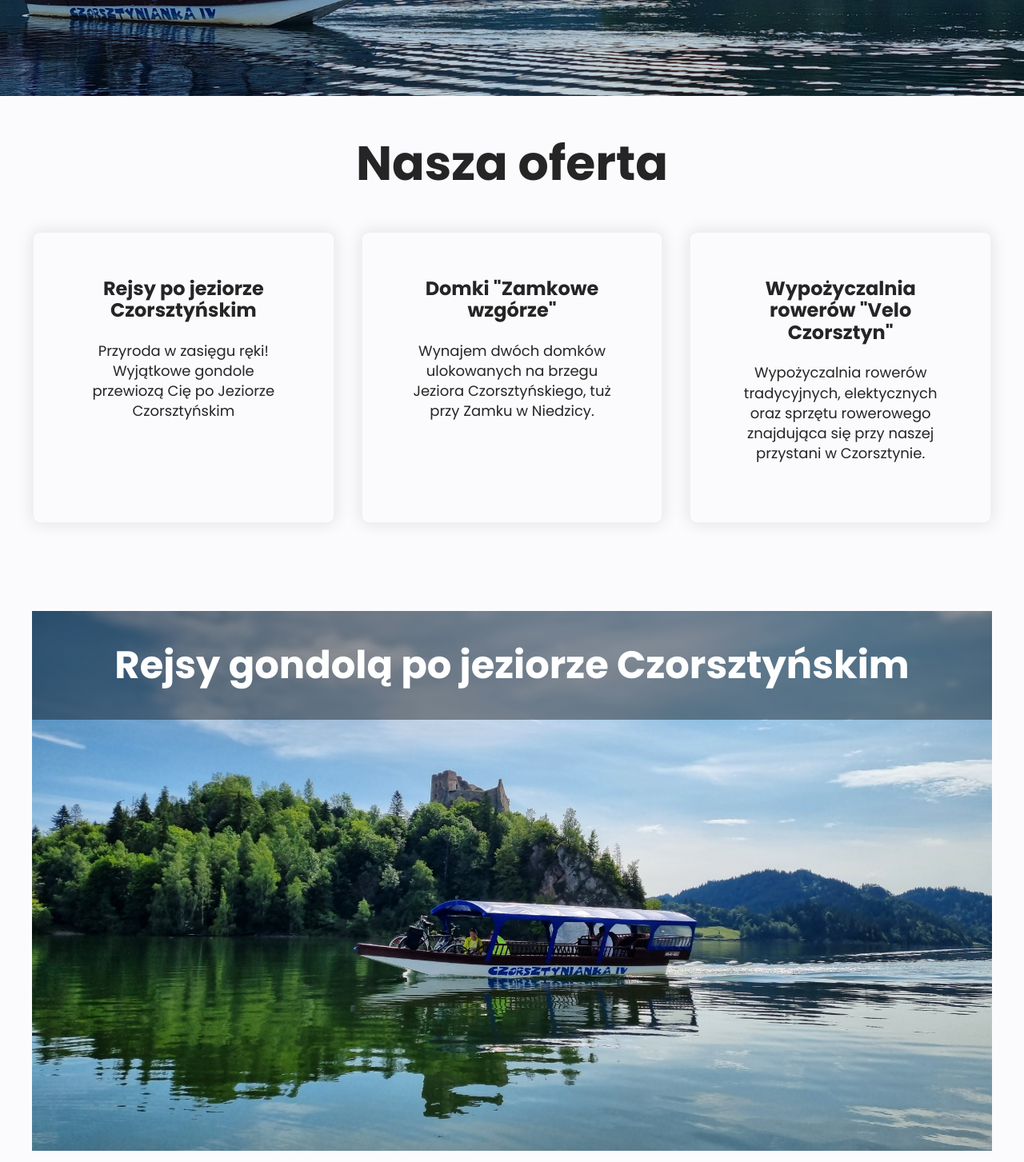
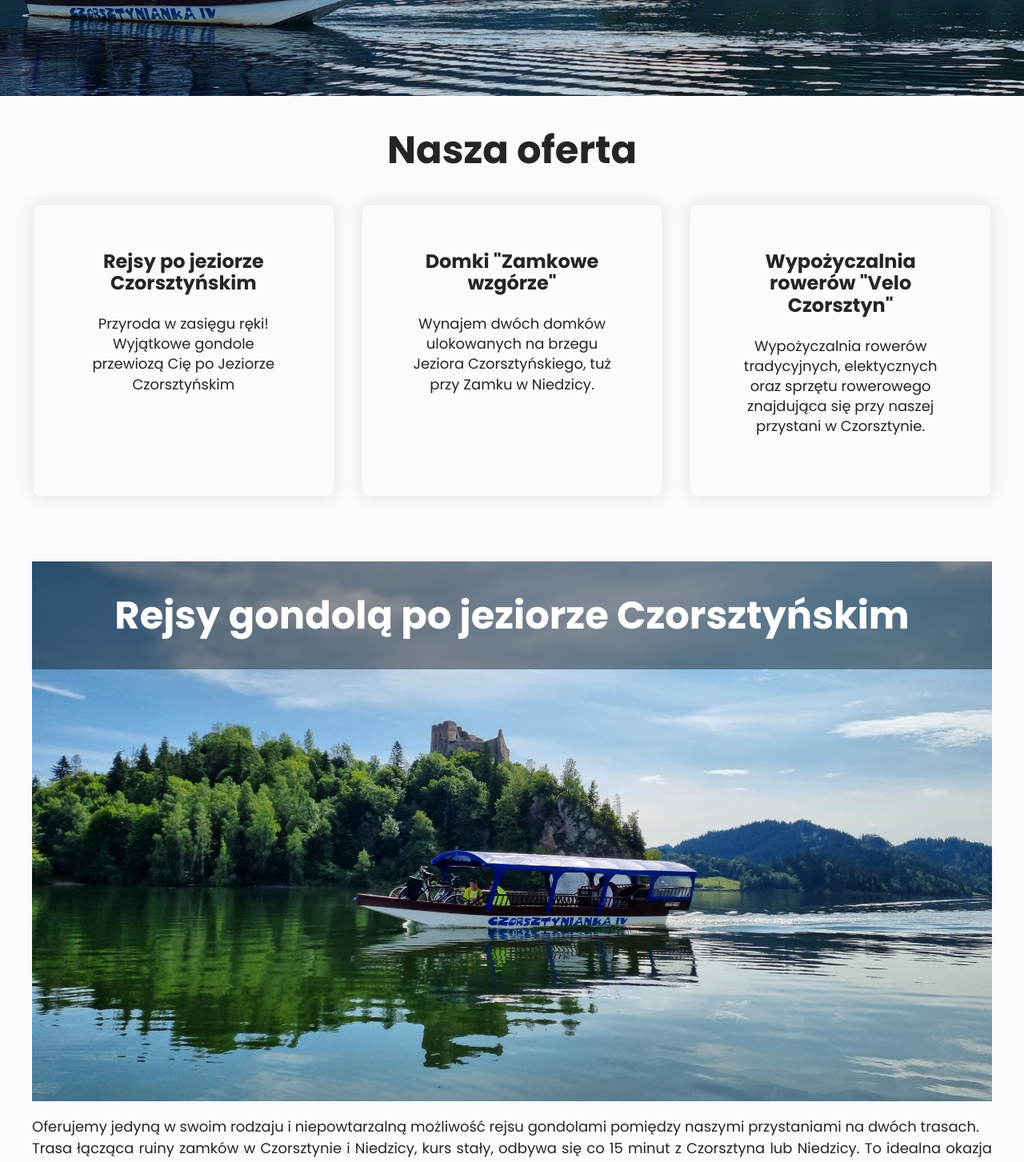
Before and after one commit to KrzysiekWorwa/czorsztynianka-homepage, a React (Create React App) app: page / in a window 1280 px wide. Shown: the part 680-2133 px from the top of the page at 80% size. Built offline with nearby package versions, Linux system fonts and the light colour scheme.

Commit message:
fixing padding and margin in sections

```diff
--- a/src/components/Content/Bikes/styled.js
+++ b/src/components/Content/Bikes/styled.js
@@ -4,18 +4,24 @@ export const BikesSection = styled.section`
   display: flex;
   flex-direction: column;
   align-items: center;
+  padding: 40px 40px;
+  padding-bottom: 0px;
 
-  @media (min-width: 992px) {
-    padding: 40px 40px;
+  @media (max-width: 767px) {
+    padding: 40px 20px;
+    padding-bottom: 0px;
   }
 `;
 
 export const BikesHeader = styled.h2`
-  font-size: 32px;
+  font-size: 48px;
   color: #252525;
   text-align: center;
   margin: 20px 0;
 
+        @media (max-width: 767px) {
+     font-size: 32px;
+  }
   &.mobile-header {
     display: block;
 
@@ -46,9 +52,6 @@ export const BikesHeader = styled.h2`
 
 export const BikesDescriptionSection = styled.div`
   order: 2;
-      @media (max-width: 767px) {
-    padding: 0 20px;
-  }
 `;
 
 export const BikesDescription = styled.p`
@@ -70,9 +73,6 @@ export const BikesImageWrapper = styled.div`
   @media (min-width: 992px) {
     order: 1;
   }
-   @media (max-width: 768px) {
-   padding: 0 20px;
-   }
 `;
 
 export const BikesImage = styled.img`
--- a/src/components/Content/Cruises/styled.js
+++ b/src/components/Content/Cruises/styled.js
@@ -4,17 +4,24 @@ export const CruisesSection = styled.section`
   display: flex;
   flex-direction: column;
   align-items: center;
+  padding: 40px 40px;
+  padding-bottom: 0px;
 
-  @media (min-width: 992px) {
-    padding: 40px 40px;
+  @media (max-width: 767px) {
+     padding: 40px 20px;
+     padding-bottom: 0px;
   }
 `;
 
 export const Header = styled.h2`
-  font-size: 32px;
+  font-size: 48px;
   color: #252525;
   text-align: center;
   margin: 20px 0;
+
+        @media (max-width: 767px) {
+     font-size: 32px;
+  }
 
   &.mobile-header {
     display: block;
@@ -46,9 +53,6 @@ export const Header = styled.h2`
 
 export const DescriptionSection = styled.div`
   order: 2;
-      @media (max-width: 767px) {
-    padding: 0 20px;
-  }
 `;
 
 export const Description = styled.p`
@@ -70,9 +74,6 @@ export const ImageWrapper = styled.div`
   @media (min-width: 992px) {
     order: 1;
   }
-   @media (max-width: 768px) {
-   padding: 0 20px;
-   }
 `;
 
 export const CruiseImage = styled.img`
--- a/src/components/Content/Houses/styled.js
+++ b/src/components/Content/Houses/styled.js
@@ -4,17 +4,22 @@ export const HousesSection = styled.section`
   display: flex;
   flex-direction: column;
   align-items: center;
+  padding: 0px 40px;
 
-  @media (min-width: 992px) {
-    padding: 40px 40px;
+  @media (max-width: 767px) {
+    padding: 0px 20px;
   }
 `;
 
 export const HousesHeader = styled.h2`
-  font-size: 32px;
+  font-size: 48px;
   color: #252525;
   text-align: center;
   margin: 20px 0;
+
+        @media (max-width: 767px) {
+     font-size: 32px;
+  }
 
   &.mobile-header {
     display: block;
@@ -46,9 +51,6 @@ export const HousesHeader = styled.h2`
 
 export const HousesDescriptionSection = styled.div`
   order: 2;
-      @media (max-width: 767px) {
-    padding: 0 20px;
-  }
 `;
 
 export const HousesDescription = styled.p`
@@ -70,9 +72,6 @@ export const HousesImageWrapper = styled.div`
   @media (min-width: 992px) {
     order: 1;
   }
-   @media (max-width: 768px) {
-   padding: 0 20px;
-   }
 `;
 
 export const HousesImage = styled.img`
--- a/src/components/Content/Offer/styled.js
+++ b/src/components/Content/Offer/styled.js
@@ -4,23 +4,22 @@ export const Wrapper = styled.section`
     display: flex;
     flex-direction: column;
     align-items: center;
-    padding: 40px;
+    padding: 0px 40px;
+    padding-bottom: 40px;
     text-align: center;
-    padding-top: 0px;
-    padding-bottom: 69px;
 
         @media (max-width: 767px) {
-        padding-bottom: 10px;;
+        padding: 0px 20px;
 }
 `;
 
 
 export const Header = styled.h2`
-    font-size: 60px;
+    font-size: 48px;
     text-align: center;
 
     @media (max-width: 767px) {
-font-size: 30px;
+font-size: 32px;
 }
 `;
 
```
